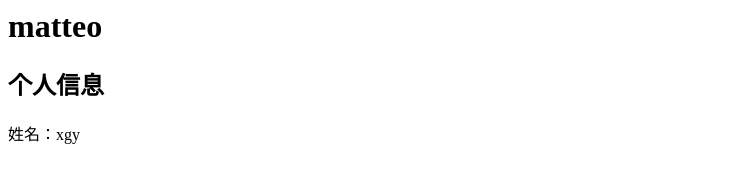
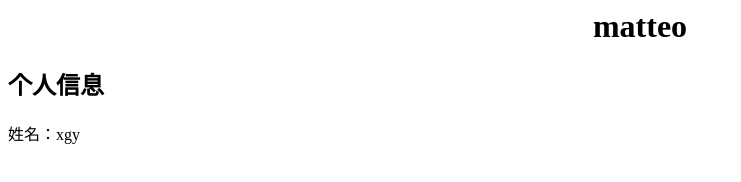
Before and after one commit to matteoxgy/matteoxgy.github.io, a plain HTML site: page index.html in a window 1280 px wide. Shown: the whole page, without its empty margins (0-741 px from the left). Drawn offline with Linux system fonts and the light colour scheme.

Commit message:
Update index.html

```diff
--- a/index.html
+++ b/index.html
@@ -1,13 +1,21 @@
 <html>
   <head>
-
+    <style>
+      .header {
+        text-align: center;
+      }
+    </style>
   </head>
 
   <body>
-    <h1>matteo</h1>
+    <header class="header">
+      <h1>matteo</h1>
+    </header>
 
-    <h2>个人信息</h2>
+    <section>
+      <h2>个人信息</h2>
 
-    <p>姓名：xgy</p>
+      <p>姓名：xgy</p>
+    </section>
   </body>
 </html>
```
